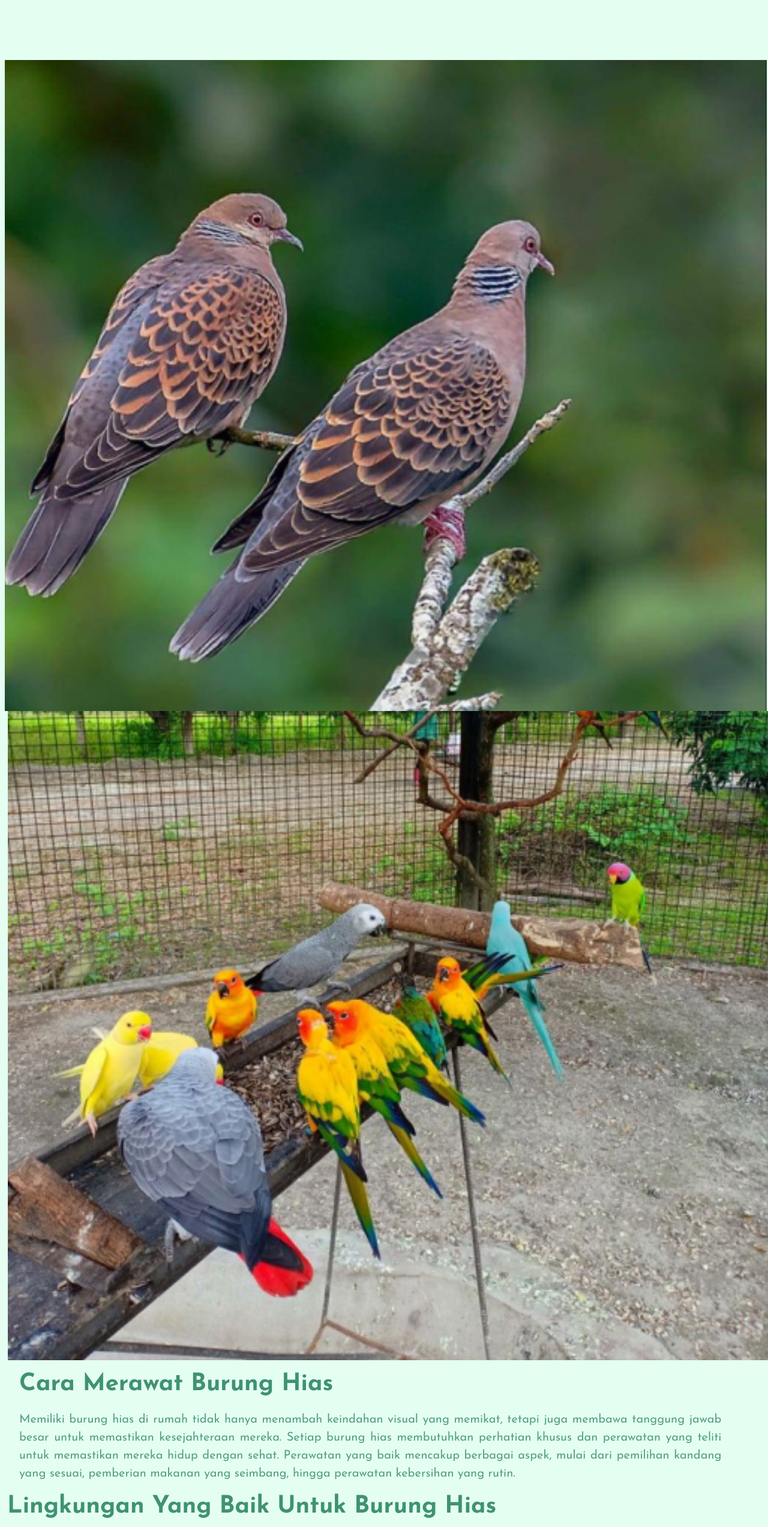
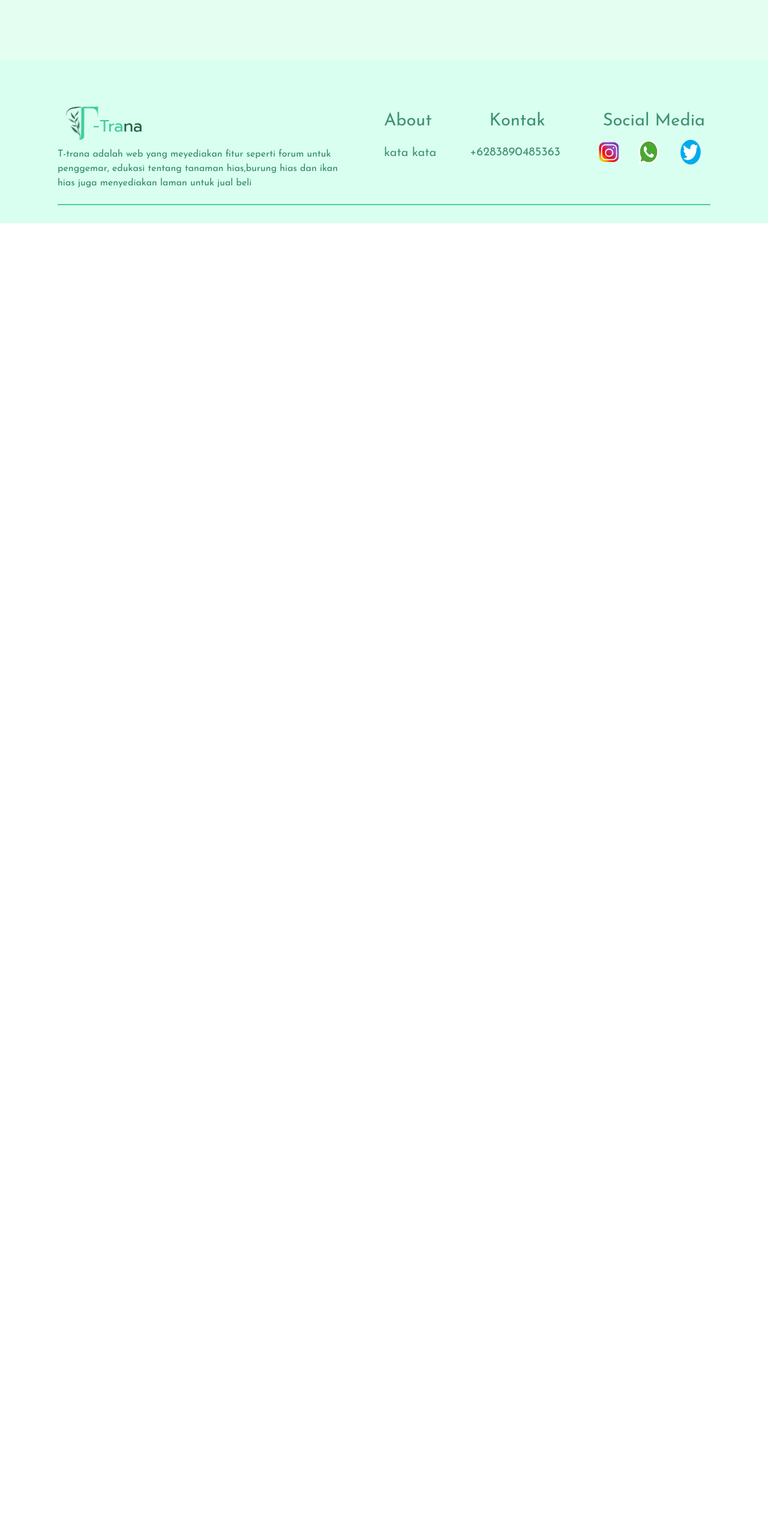
Before and after one commit to auliarahman789/ornatredec, a Next.js app: page /Edukasi/Burung in a window 1280 px wide. Shown: the part 2441-4986 px from the top of the page at 60% size. After the commit the page ends 2813 px from the top, so only its background shows below. Built offline with nearby package versions, Linux system fonts and the light colour scheme.

Commit message:
perubahan pada tata letak

```diff
--- a/src/app/Edukasi/page.tsx
+++ b/src/app/Edukasi/page.tsx
@@ -36,7 +36,6 @@ const page = ({
             </div>
           </div>
         </div>
-      </div>
         <div className="bg-[#E4FFF2] mx-auto min-h-screen -translate-y-[18%]">
           <div className="translate-y-[24%]">
             <div className="bg-white w-[80%] h-[338px] mx-auto shadow-[3px_5px_4px] shadow-[#0000002e]">
@@ -50,6 +49,22 @@ const page = ({
                 <h1 className="text-[40px] text-[#3F9272] font-bold text-end pl-[7.5%] pt-6">
                   Edukasi Tanaman Hias
                 </h1>
+              </div>
+              <div className="pl-[48%] -translate-y-56 text-[#3F9272] pr-10 text-[22px]">
+                <p>
+                  Dapatkan informasi terbaru dan praktis tentang cara merawat
+                  tanaman hias di sini, dan tingkatkan pengalaman Anda dalam
+                  menjaga keindahan dan kesehatan koleksi Anda.
+                </p>
+                <Link
+                  href="/Edukasi/Tumbuhan#tumbuhan"
+                  onClick={(e) => {
+                    setIsAnimated(false);
+                  }}
+                >
+                  <p className="translate-x-[63%] mt-14">Lihat selengkapnya</p>
+                </Link>
+              </div>
             </div>
             <div className="bg-white w-[80%] h-[338px] mx-auto mt-9  shadow-[3px_5px_4px] shadow-[#0000002e]">
               <div className="flex">
@@ -67,7 +82,7 @@ const page = ({
                 <p>
                   Dapatkan informasi terbaru dan praktis tentang cara merawat
                   Ikan hias di sini, dan tingkatkan pengalaman Anda dalam
-                  menjaga keindahan dan kesehatan koleksi Anda.
+                  menjaga keindahan dan kesehatan koleksi Anda.
                 </p>
                 <Link
                   href="/Edukasi/Ikan#ikan"
@@ -96,7 +111,7 @@ const page = ({
                 <p>
                   Dapatkan informasi terbaru dan praktis tentang cara merawat
                   Burung Hias di sini, dan tingkatkan pengalaman Anda dalam
-                  menjaga keindahan dan kesehatan koleksi Anda.
+                  menjaga keindahan dan kesehatan koleksi Anda.
                 </p>
                 <Link
                   href="/Edukasi/Burung#burung"
--- a/src/app/components/Edukasi/burung/burung.tsx
+++ b/src/app/components/Edukasi/burung/burung.tsx
@@ -168,138 +168,6 @@ function Burung() {
           </p>
         </div>
       </div>
-      <div
-        className={`transition-transform duration-1000 ease-in-out overflow-x-hidden ${
-          isAnimated
-            ? "translate-x-2 opacity-100"
-            : "translate-x-[100%] opacity-0"
-        }`}
-      >
-        <Image
-          src="/img/burung1.png"
-          className="w-full h-auto relative -translate-x-[10px]"
-          alt={"burung"}
-          width={400}
-          height={434}
-        />
-        <h1 className="content text-5xl text-white w-[543px] h-[448px]">
-          Selengkapnya
-        </h1>
-      </div>
-      <div
-        className={`${
-          isAnimated
-            ? "transition-transform duration-1000 ease-in-out translate-x-0 pe-1 opacity-100"
-            : "-translate-x-[100%] opacity-0"
-        }`}
-      >
-        <Image
-          src="/img/burung2.png"
-          className="w-full h-auto translate-x-[13px] "
-          alt={"burung"}
-          width={550}
-          height={434}
-        />
-        <h1 className="content text-5xl text-white translate-x-3 w-[527px] h-[445px]">
-          Selengkapnya
-        </h1>
-      </div>
-      <div
-        className={`transition-transform duration-1000 ease-in-out overflow-x-hidden ${
-          isAnimated
-            ? "translate-x-3 pe-7 ps-5 pt-5 opacity-100"
-            : "translate-x-[100%] opacity-0"
-        }`}
-      >
-        <h1 className="text-[#3F9272] font-bold text-[40px] leading-none">
-          Cara Merawat Burung Hias
-        </h1>
-        <p className="text-[20px] me-[5%] mt-[2%] text-[#54A082] text-justify">
-          Memiliki burung hias di rumah tidak hanya menambah keindahan visual
-          yang memikat, tetapi juga membawa tanggung jawab besar untuk
-          memastikan kesejahteraan mereka. Setiap burung hias membutuhkan
-          perhatian khusus dan perawatan yang teliti untuk memastikan mereka
-          hidup dengan sehat. Perawatan yang baik mencakup berbagai aspek, mulai
-          dari pemilihan kandang yang sesuai, pemberian makanan yang seimbang,
-          hingga perawatan kebersihan yang rutin.
-        </p>
-      </div>
-      <div
-        className={`${
-          isAnimated
-            ? "transition-transform duration-1000 ease-in-out translate-x-3 opacity-100 pt-5"
-            : "-translate-x-[100%] opacity-0"
-        }`}
-      >
-        <h1 className="text-[#3F9272] font-bold text-[40px] leading-none">
-          Lingkungan Yang Baik Untuk Burung Hias
-        </h1>
-        <p className="text-[20px] me-[5%] mt-[2%] text-[#54A082] text-justify">
-          Untuk merawat burung dengan baik, diperlukan lingkungan yang nyaman,
-          bersih, dan aman. Kandang yang luas dan berventilasi baik adalah hal
-          utama, memungkinkan burung bergerak bebas dan mendapatkan sirkulasi
-          udara yang cukup. Tempatkan kandang di area yang terhindar dari angin
-          kencang, panas matahari berlebih, dan kebisingan yang dapat membuat
-          burung stres. Selain itu, lingkungan harus menyediakan akses air
-          bersih dan pakan yang teratur, serta mainan atau ranting untuk
-          memenuhi kebutuhan bermain dan eksplorasi burung.{" "}
-        </p>
-      </div>
-      <div
-        className={`transition-transform duration-1000 ease-in-out overflow-x-hidden ${
-          isAnimated
-            ? "translate-x-2 opacity-100"
-            : "translate-x-[100%] opacity-0"
-        }`}
-      >
-        <Image
-          src="/img/pakanburung.png"
-          className="w-full h-auto -translate-x-[13px]"
-          alt={"burung"}
-          width={550}
-          height={434}
-        />
-        <h1 className="content text-5xl text-white w-[97.5%] h-[100%]">
-          Selengkapnya
-        </h1>
-      </div>
-      <div
-        className={`${
-          isAnimated
-            ? "transition-transform duration-1000 ease-in-out translate-x-0 pe-1 opacity-100"
-            : "-translate-x-[100%] opacity-0"
-        }`}
-      >
-        <Image
-          src="/img/burungmati.png"
-          className="w-full h-auto translate-x-[13px]"
-          alt={"burung"}
-          width={550}
-          height={434}
-        />
-        <h1 className="content text-5xl text-white  w-[99.5%] h-[100%] translate-x-3">
-          Selengkapnya
-        </h1>
-      </div>
-      <div
-        className={`transition-transform duration-1000 ease-in-out overflow-x-hidden ${
-          isAnimated
-            ? "translate-x-3 pe-7 ps-5 pt-5 opacity-100"
-            : "translate-x-[100%] opacity-0"
-        }`}
-      >
-        <h1 className="text-[#3F9272] font-bold text-[40px] leading-none">
-          Hal Yang Menyebabkan Kesehatan Burung Menurun
-        </h1>
-        <p className="text-[20px] me-[5%] mt-[2%] text-[#54A082] text-justify">
-          Merawat burung hias tentu saja akan memerlukan perhatian khusus,
-          karena ada beberapa hal yang bisa menyebabkan mereka sakit jika tidak
-          dihindari. Sebagai pemilik burung hias, penting untuk mengetahui apa
-          yang tidak boleh dilakukan agar burung Anda tetap sehat dan aktif. Di
-          T-trana, kami ingin berbagi informasi tentang apa saja yang perlu
-          dihindari dalam merawat burung hias.
-        </p>
-      </div>
     </>
   );
 }
```
Lines whose indentation alone changed are shown as unchanged.
